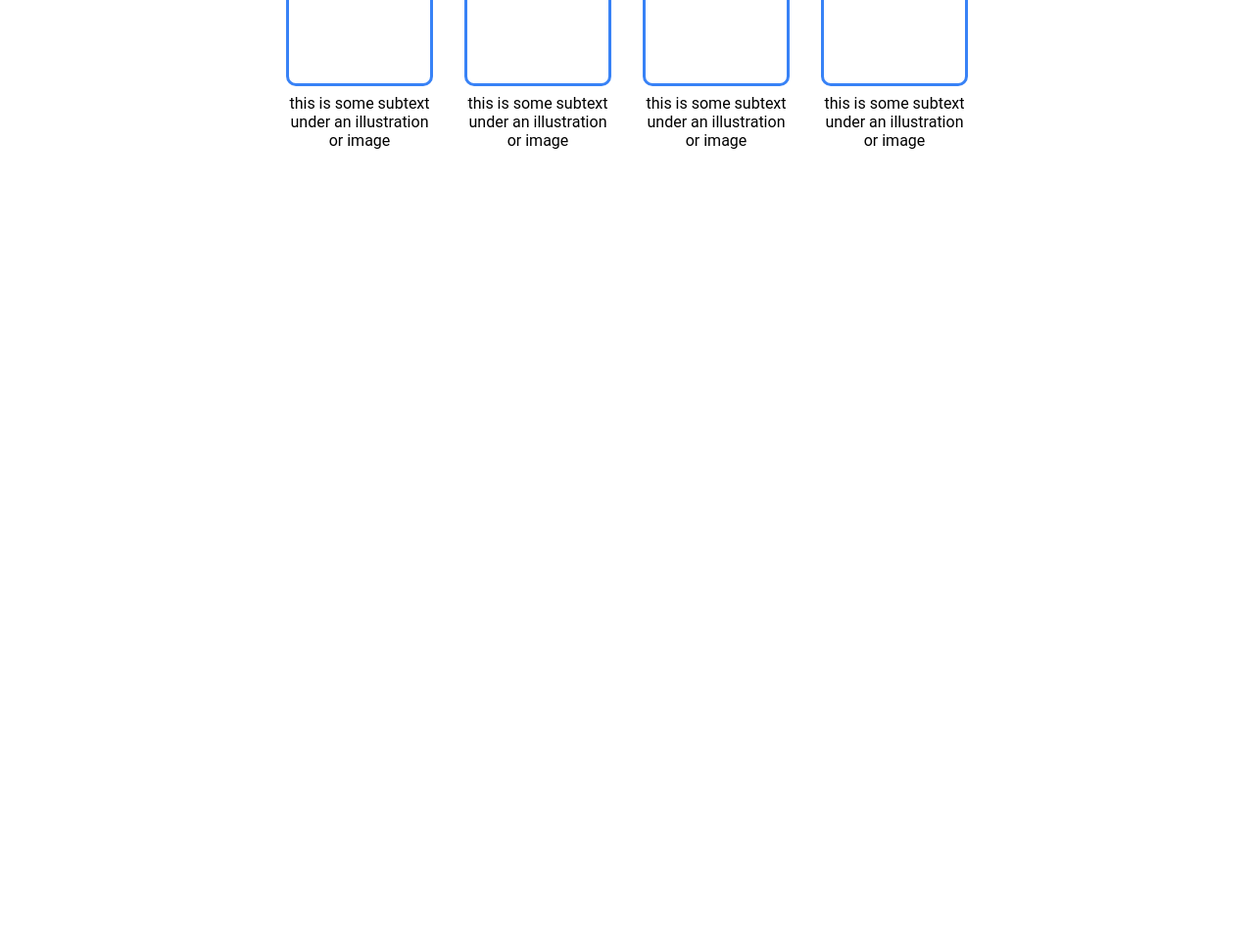
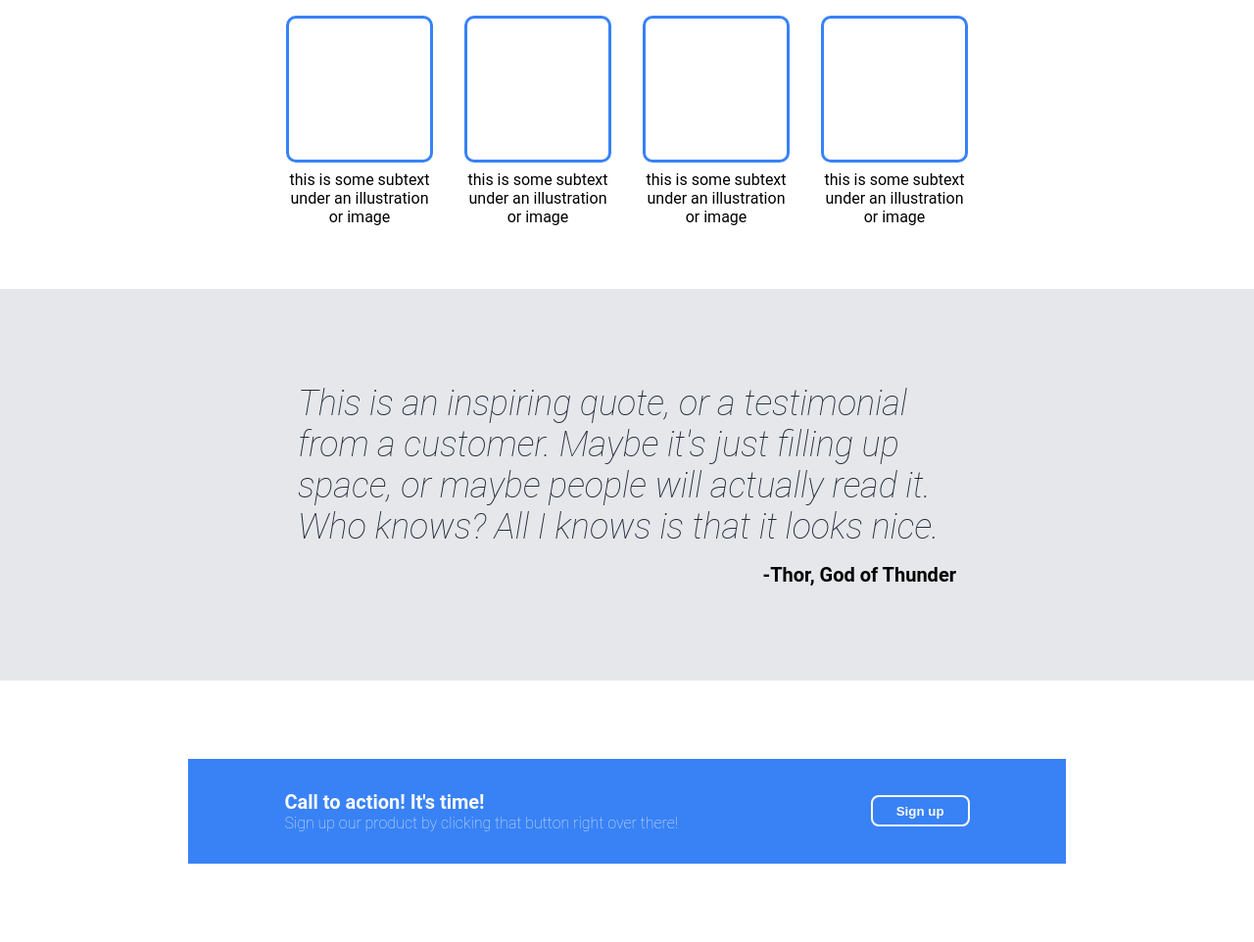
Before and after one commit to froter1/odin-landing-page, a plain HTML site: page index.html in a window 1280 px wide. Shown: the part 539-1501 px from the top of the page at 98% size. Before the commit the page ends 800 px from the top, so only its background shows below. Drawn offline with Linux system fonts and the light colour scheme.

Commit message:
Add banner and styles + hover effect on button

```diff
--- a/index.html
+++ b/index.html
@@ -84,13 +84,30 @@
                 </div>
             </div>
 
-            <div class="quote">
+            <div class="box">
+                <div class="quote">
+                    <p id="first">This is an inspiring quote, or a testimonial from a
+                        customer. Maybe it's just filling up space, or maybe
+                        people will actually read it. Who knows? All I knows
+                        is that it looks nice.
+                    </p>
 
+                    <p id="secound">-Thor, God of Thunder</p>
+                </div>
+        </div>
+
+            <div class="wrapper banner-wrapper">
+                <div class="banner">
+                    <div class="banner-text">
+                        <p class="big">Call to action! It's time!</p>
+                        <p class="small">Sign up our product by clicking
+                            that button right over there!</p>
+                    </div>
+
+                    <button>Sign up</button>
+                </div>
             </div>
 
-            <div class="banner">
-
-            </div>
         </main>
 
         <footer>
--- a/styles.css
+++ b/styles.css
@@ -26,7 +26,7 @@ body {
 nav {
     display: flex;
     background-color: #1F2937;
-    padding: 0 3rem;
+    padding: 0 15%;
     justify-content: space-between;
     flex: 1 0 auto;
     min-height: 4em;
@@ -66,7 +66,7 @@ main {
 .presentation {
     display: flex;
     background-color:#1F2937;
-    padding: 5rem 3rem;
+    padding: 5rem 15%;
     gap: 3rem;
 }
 
@@ -88,7 +88,7 @@ main {
     color: #E5E7EB;
 }
 
-.left > button {
+button {
     background-color: #3882F6;
     color: #F9FAF8;
     font-weight: bold;
@@ -111,7 +111,7 @@ main {
 .photos {
     display: flex;
     flex-direction: column;
-    padding: 0 0 4rem;
+    padding: 0 15% 4rem;
 }
 
 .photos > p {
@@ -144,3 +144,66 @@ main {
 .card > p {
     text-align: center;
 }
+
+.box {
+    background-color: #E5E7EB;
+    padding: 6rem 15%;
+    display: flex;
+    justify-content: center;
+}
+
+.quote {
+    display: flex;
+    flex-direction: column;
+    align-items: center;
+    gap: 1rem;
+    flex: 0 1 auto;
+    max-width: 75%;
+}
+
+.quote > #first {
+    font-size: 36px;
+    font-weight: lighter;
+    font-style: italic;
+    color: #1F2937;
+}
+
+.quote > #secound {
+    font-size: 20px;
+    font-weight: bolder;
+    align-self: flex-end;
+}
+
+.banner-wrapper {
+    padding: 10vh 15%;
+}
+
+.banner {
+    display: flex;
+    background-color: #3882F6;
+    justify-content: space-around;
+    padding: 2em 0;
+}
+
+.banner-text > .big {
+    color: #F9FAF8;
+    font-weight: bolder;
+    font-size: 20px;
+}
+
+.banner-text > .small {
+    color: #E5E7EB;
+    font-weight: lighter;
+}
+
+.banner > button {
+    border: 2px solid #F9FAF8;
+    padding: 0.5em 1.8em;
+    height: fit-content;
+    align-self: center;
+}
+
+button:hover {
+    background-color: #F9FAF8;
+    color: black
+}
```
